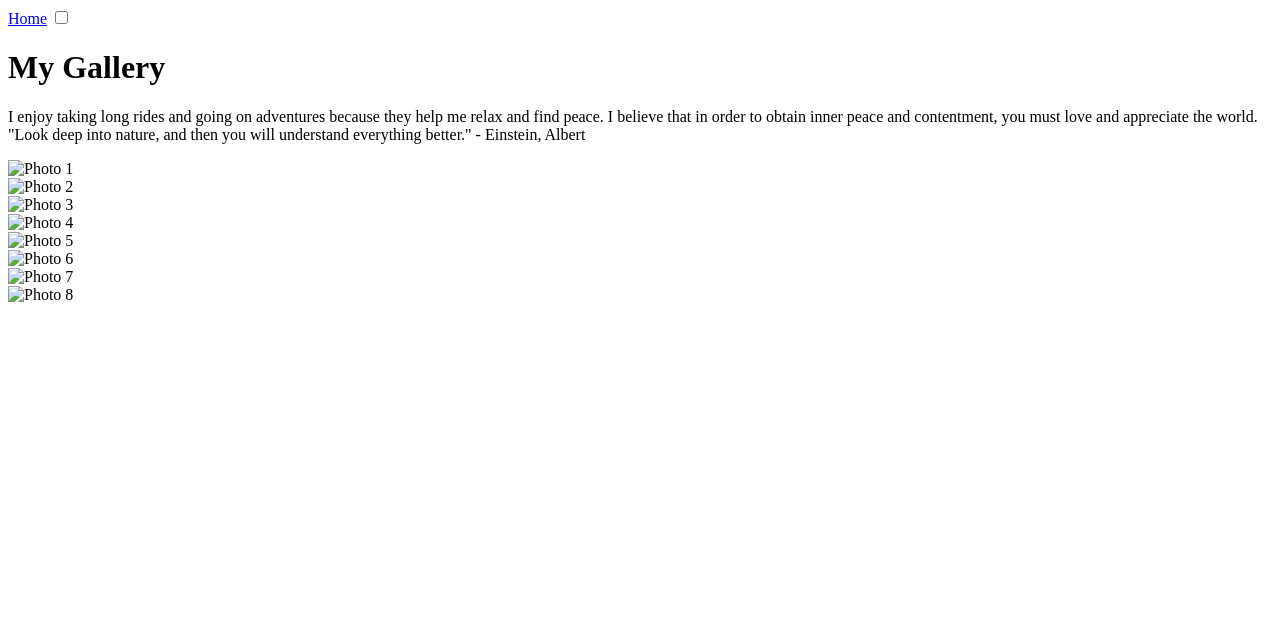
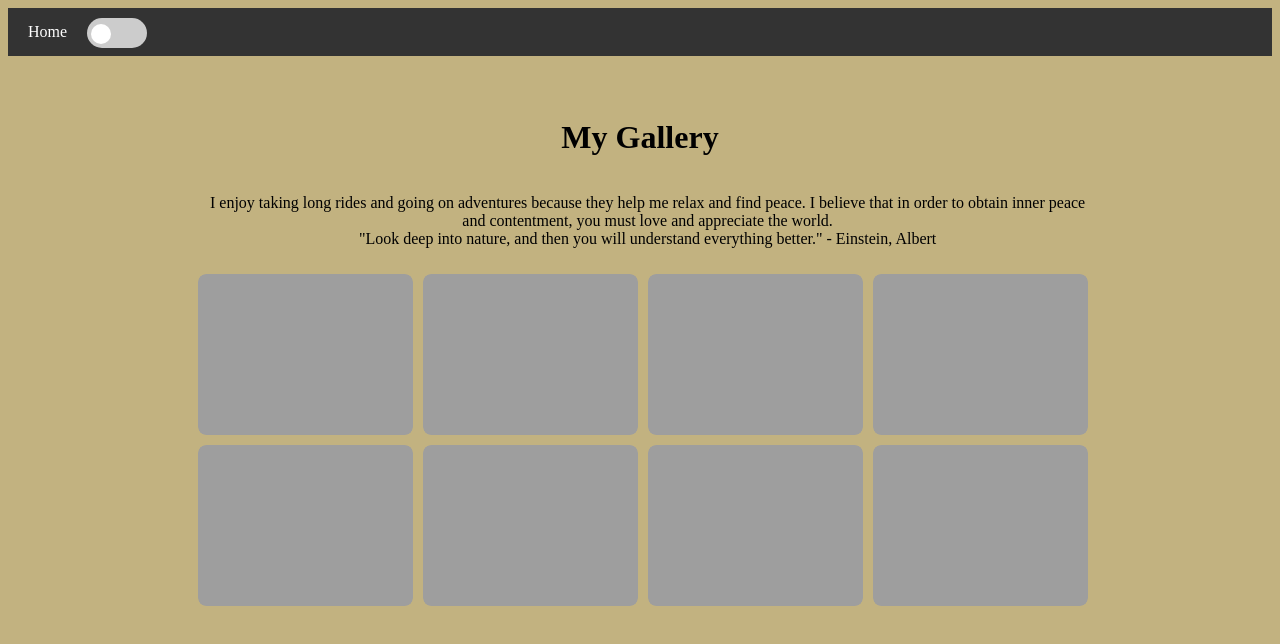
Before and after one commit to Micchiato08/sample, a plain HTML site: page adven.html in a window 1280 px wide. Drawn offline with Linux system fonts and the light colour scheme; the site is published under a folder, as on GitHub Pages, so addresses that start at the root find nothing.

Commit message:
Update adven.html

```diff
--- a/adven.html
+++ b/adven.html
@@ -3,12 +3,12 @@
 <head>
     <meta charset="UTF-8">
     <meta name="viewport" content="width=device-width, initial-scale=1.0">
-    <link rel = "stylesheet" href="/css/main.css">
+    <link rel = "stylesheet" href="css/main.css">
     <title>Image Gallery</title>
 </head>
 <body>
     <div class="navbar">
-        <a href="Index.html">Home</a>
+        <a href="index.html">Home</a>
         <label class="switch">
             <input type="checkbox" id="toggle-button">
             <span class="slider"></span>
@@ -24,14 +24,14 @@
             "Look deep into nature, and then you will understand everything better." - Einstein, Albert
             </p>
         </div>
-        <div class="gallery-item"><img src="/images/IMG_20250225_112303.jpg" alt="Photo 1"></div>
-        <div class="gallery-item"><img src="/images/IMG_20250314_124819.jpg" alt="Photo 2"></div>
-        <div class="gallery-item"><img src="/images/IMG_20250401_180632.jpg" alt="Photo 3"></div>
-        <div class="gallery-item"><img src="/images/IMG_20250405_184318.jpg" alt="Photo 4"></div>
-        <div class="gallery-item"><img src="/images/IMG_20250406_153148_1.jpg" alt="Photo 5"></div>
-        <div class="gallery-item"><img src="/images/IMG_20250411_093828.jpg" alt="Photo 6"></div>
-        <div class="gallery-item"><img src="/images/IMG_20250414_143342.jpg" alt="Photo 7"></div>
-        <div class="gallery-item"><img src="/images/IMG_20250414_143735.jpg" alt="Photo 8"></div>
+        <div class="gallery-item"><img src="images/IMG_20250225_112303.jpg" alt="Photo 1"></div>
+        <div class="gallery-item"><img src="images/IMG_20250314_124819.jpg" alt="Photo 2"></div>
+        <div class="gallery-item"><img src="images/IMG_20250401_180632.jpg" alt="Photo 3"></div>
+        <div class="gallery-item"><img src="images/IMG_20250405_184318.jpg" alt="Photo 4"></div>
+        <div class="gallery-item"><img src="images/IMG_20250406_153148_1.jpg" alt="Photo 5"></div>
+        <div class="gallery-item"><img src="images/IMG_20250411_093828.jpg" alt="Photo 6"></div>
+        <div class="gallery-item"><img src="images/IMG_20250414_143342.jpg" alt="Photo 7"></div>
+        <div class="gallery-item"><img src="images/IMG_20250414_143735.jpg" alt="Photo 8"></div>
     </div>
 
     <script>
```
